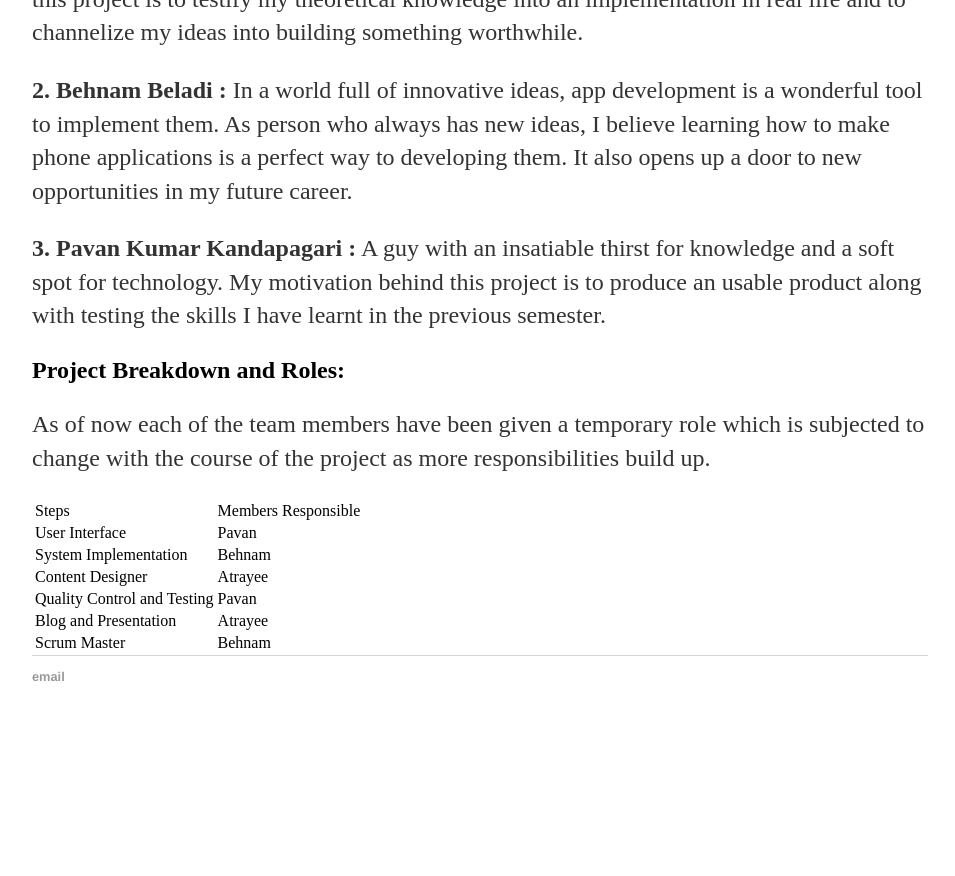
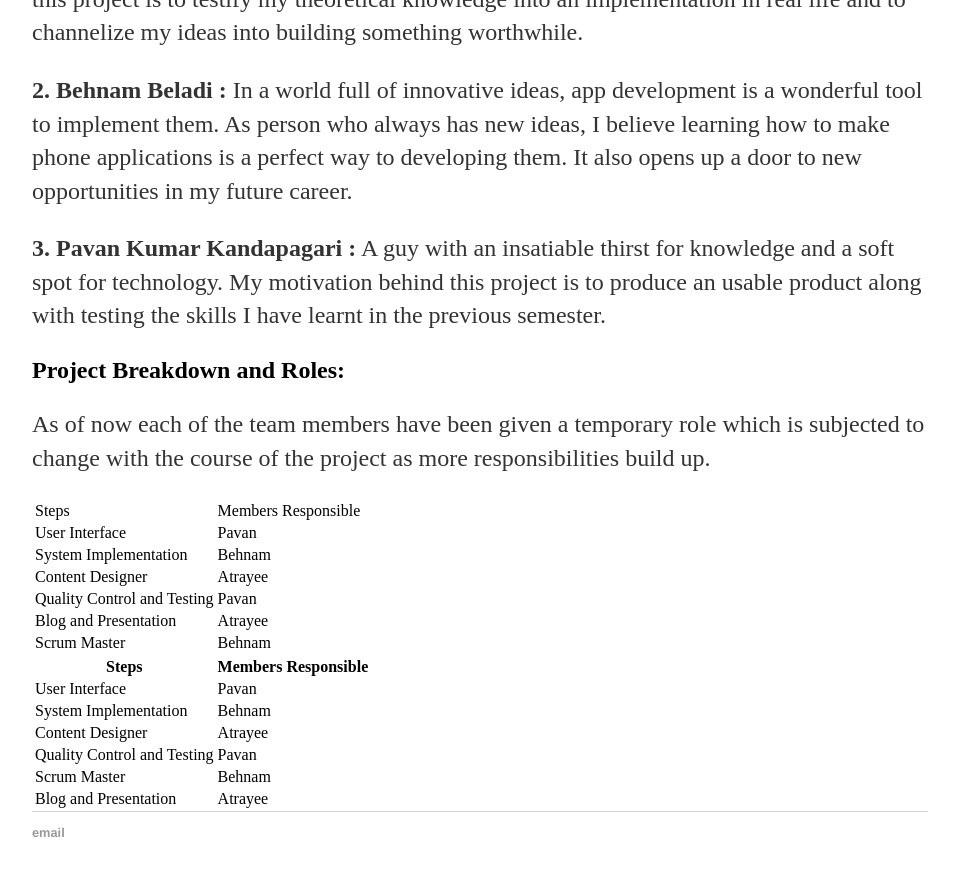
Before and after one commit to 785pavan/isee2019-SPENDEMON, a Jekyll site: the page built from docs/_posts/2019-04-14-ISEE-2019-Team-Presentation.md, in a window 1280 px wide and 900 px high, scrolled down 1744 px. Shown: the top 876 px of the window, without its empty margins (160-1115 px from the left). Built offline with Jekyll 4.4.1, drawn with Linux system fonts in a browser that asks for light colours; before the commit the page ends 2488 px from its top, so only the background shows below that.

Commit message:
Update 2019-04-14-ISEE-2019-Team-Presentation.md

```diff
--- a/docs/_posts/2019-04-14-ISEE-2019-Team-Presentation.md
+++ b/docs/_posts/2019-04-14-ISEE-2019-Team-Presentation.md
@@ -63,3 +63,12 @@ As of now each of the team members have been given a temporary role which is sub
 </tr>
 
 </table>
+
+| Steps       | Members Responsible           |
+| -------|------ |:-------------:|
+| User Interface     | Pavan |
+| System Implementation    | Behnam      |
+| Content Designer | Atrayee     |
+| Quality Control and Testing     | Pavan |
+| Scrum Master    | Behnam      |
+| Blog and Presentation | Atrayee     |
```
